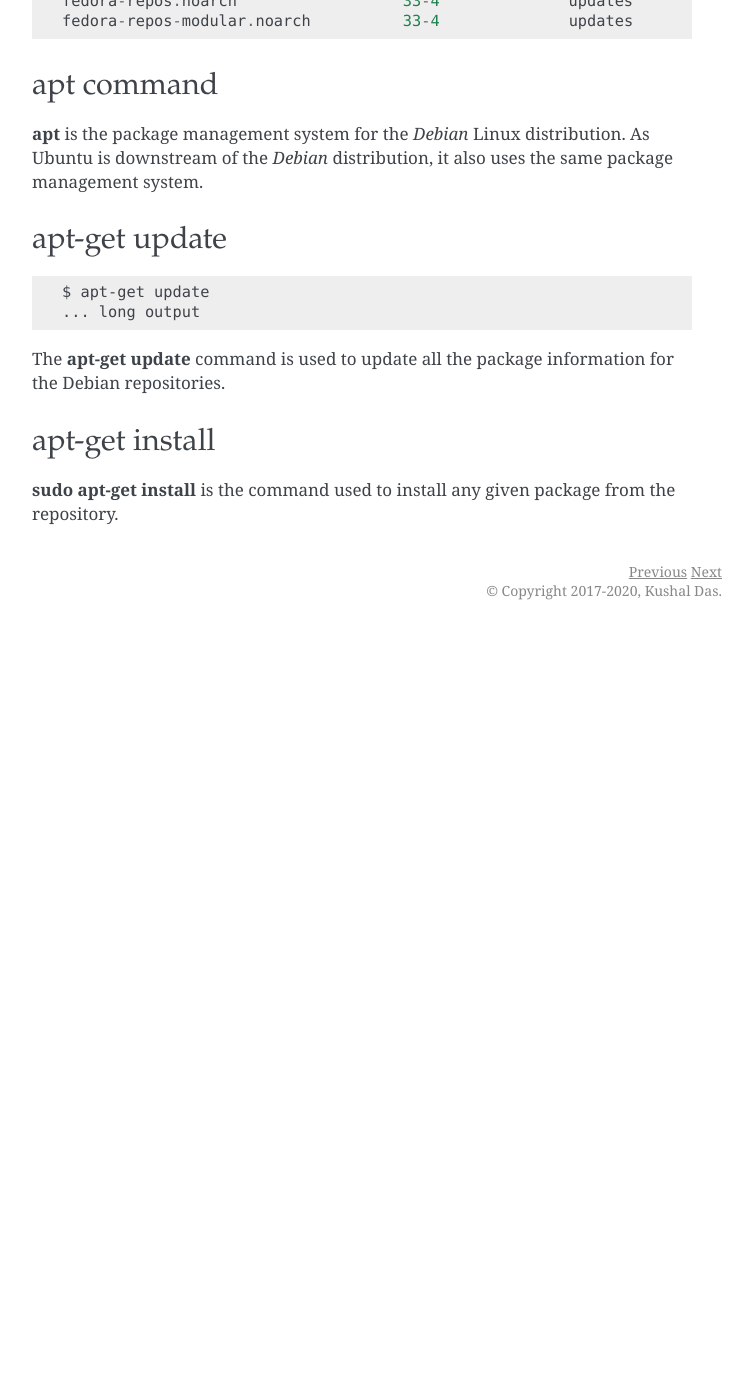
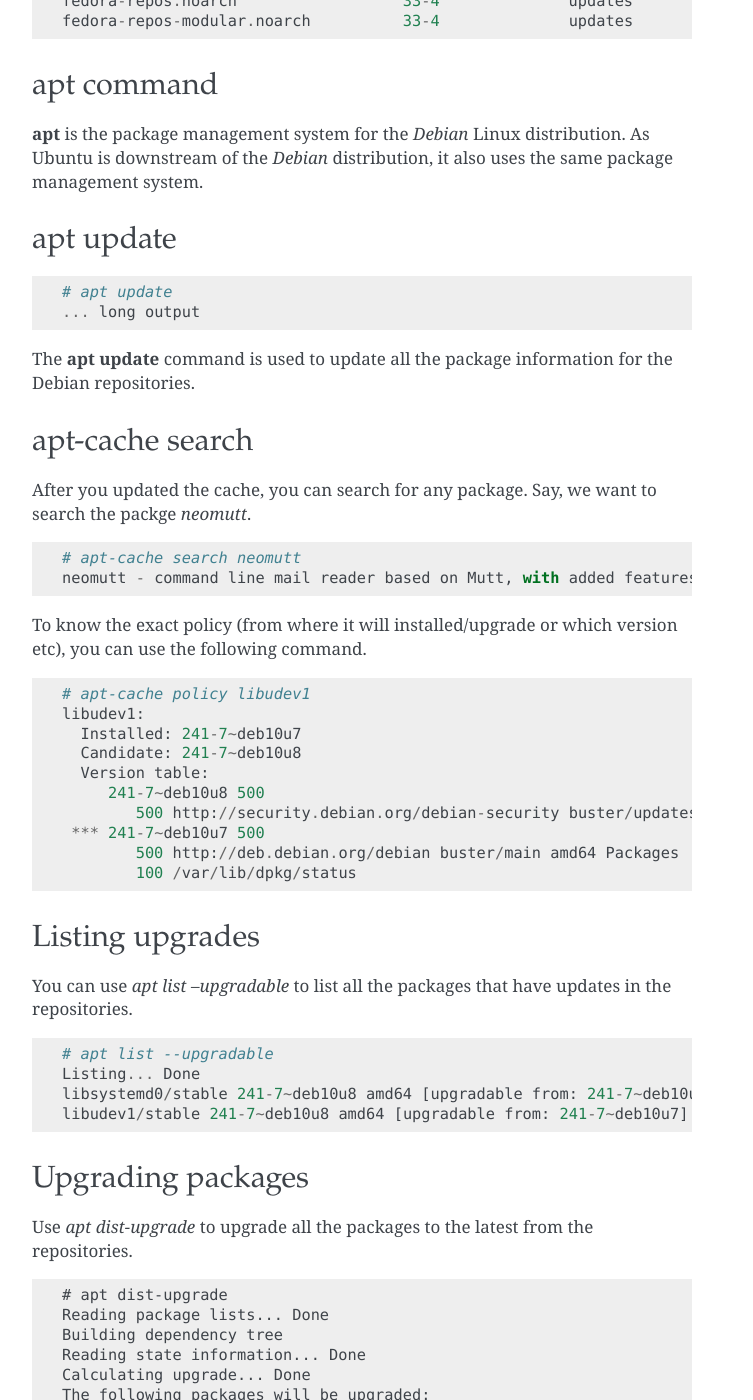
Before and after one commit to kushaldas/lym, a Sphinx documentation site: the page built from docs/packages.rst, in a window 1280 px wide and 1400 px high, scrolled down 2477 px. Shown: the whole window, without its empty margins (388-1141 px from the left). Built offline with Sphinx 7.4.7, drawn with Linux system fonts in a browser that asks for light colours; a script that is not in the unit is left out; before the commit the page ends 3107 px from its top, so only the background shows below that; some of the changed text lies outside the part shown.

Commit message:
Adds a lot of apt command update
Also fixed a formatting error in files chapter.

```diff
--- a/docs/files.rst
+++ b/docs/files.rst
@@ -93,7 +93,7 @@ PATH variable
 The PATH is a shell variable.
 When we type a command in the bash shell, it searches for the command in the directories
 mentioned in the succeeding/sequential order, in the PATH variable. We can see the current
- PATH value using the echo command.
+`PATH` value using the echo command.
 
 ::
 
--- a/docs/packages.rst
+++ b/docs/packages.rst
@@ -140,20 +140,116 @@ apt command
 Ubuntu is downstream of the *Debian* distribution, it also uses the same package
 management system.
 
-apt-get update
----------------
+apt update
+-----------
 
 ::
 
-  $ apt-get update
+  # apt update
   ... long output
 
 
-The **apt-get update** command is used to update all the package information for
+The **apt update** command is used to update all the package information for
 the Debian repositories.
 
-apt-get install
-----------------
+apt-cache search
+-----------------
 
-**sudo apt-get install** is the command used to install any given package from
+After you updated the cache, you can search for any package. Say, we want to search
+the packge `neomutt`.
+
+::
+
+    # apt-cache search neomutt
+    neomutt - command line mail reader based on Mutt, with added features
+
+To know the exact policy (from where it will installed/upgrade or which version etc),
+you can use the following command.
+
+::
+
+    # apt-cache policy libudev1
+    libudev1:
+      Installed: 241-7~deb10u7
+      Candidate: 241-7~deb10u8
+      Version table:
+         241-7~deb10u8 500
+            500 http://security.debian.org/debian-security buster/updates/main amd64 Packages
+     *** 241-7~deb10u7 500
+            500 http://deb.debian.org/debian buster/main amd64 Packages
+            100 /var/lib/dpkg/status
+
+
+Listing upgrades
+-----------------
+
+You can use `apt list --upgradable` to list all the packages that have updates in the repositories.
+
+::
+
+    # apt list --upgradable
+    Listing... Done
+    libsystemd0/stable 241-7~deb10u8 amd64 [upgradable from: 241-7~deb10u7]
+    libudev1/stable 241-7~deb10u8 amd64 [upgradable from: 241-7~deb10u7]
+
+
+Upgrading packages
+------------------
+
+Use `apt dist-upgrade` to upgrade all the packages to the latest from the repositories.
+
+::
+
+    # apt dist-upgrade
+    Reading package lists... Done
+    Building dependency tree
+    Reading state information... Done
+    Calculating upgrade... Done
+    The following packages will be upgraded:
+      libsystemd0 libudev1
+    2 upgraded, 0 newly installed, 0 to remove and 0 not upgraded.
+    Need to get 483 kB of archives.
+    After this operation, 0 B of additional disk space will be used.
+    Do you want to continue? [Y/n] Y
+    Get:1 http://security.debian.org/debian-security buster/updates/main amd64 libsystemd0 amd64 241-7~deb10u8 [331 kB]
+    Get:2 http://security.debian.org/debian-security buster/updates/main amd64 libudev1 amd64 241-7~deb10u8 [151 kB]
+    Fetched 483 kB in 1s (379 kB/s)
+    debconf: delaying package configuration, since apt-utils is not installed
+    (Reading database ... 6677 files and directories currently installed.)
+    Preparing to unpack .../libsystemd0_241-7~deb10u8_amd64.deb ...
+    Unpacking libsystemd0:amd64 (241-7~deb10u8) over (241-7~deb10u7) ...
+    Setting up libsystemd0:amd64 (241-7~deb10u8) ...
+    (Reading database ... 6677 files and directories currently installed.)
+    Preparing to unpack .../libudev1_241-7~deb10u8_amd64.deb ...
+    Unpacking libudev1:amd64 (241-7~deb10u8) over (241-7~deb10u7) ...
+    Setting up libudev1:amd64 (241-7~deb10u8) ...
+    Processing triggers for libc-bin (2.28-10) ...
+
+
+apt install
+--------------
+
+`apt install packagename` is the command used to install any given package from
 the repository.
+
+::
+
+    # apt install htop
+    Reading package lists... Done
+    Building dependency tree
+    Reading state information... Done
+    Suggested packages:
+      lsof strace
+    The following NEW packages will be installed:
+      htop
+    0 upgraded, 1 newly installed, 0 to remove and 0 not upgraded.
+    Need to get 92.8 kB of archives.
+    After this operation, 230 kB of additional disk space will be used.
+    Get:1 http://deb.debian.org/debian buster/main amd64 htop amd64 2.2.0-1+b1 [92.8 kB]
+    Fetched 92.8 kB in 1s (113 kB/s)
+    debconf: delaying package configuration, since apt-utils is not installed
+    Selecting previously unselected package htop.
+    (Reading database ... 6677 files and directories currently installed.)
+    Preparing to unpack .../htop_2.2.0-1+b1_amd64.deb ...
+    Unpacking htop (2.2.0-1+b1) ...
+    Setting up htop (2.2.0-1+b1) ...
```
